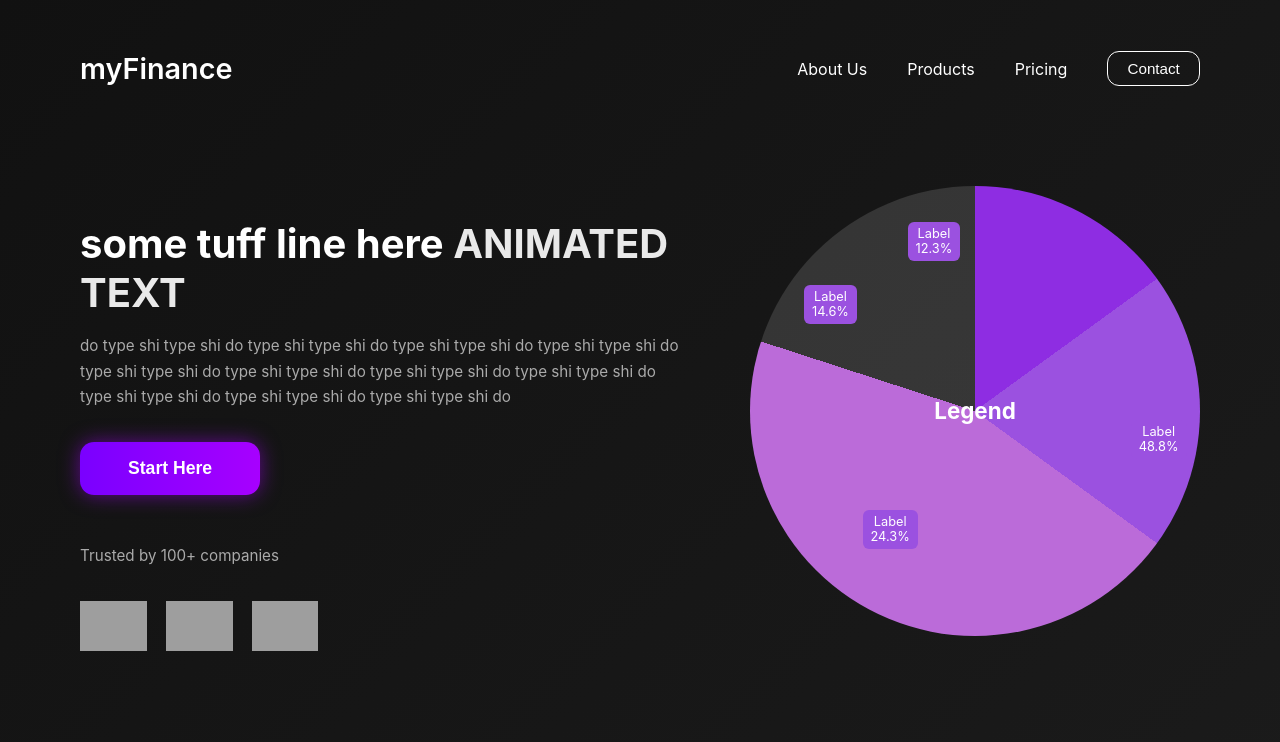
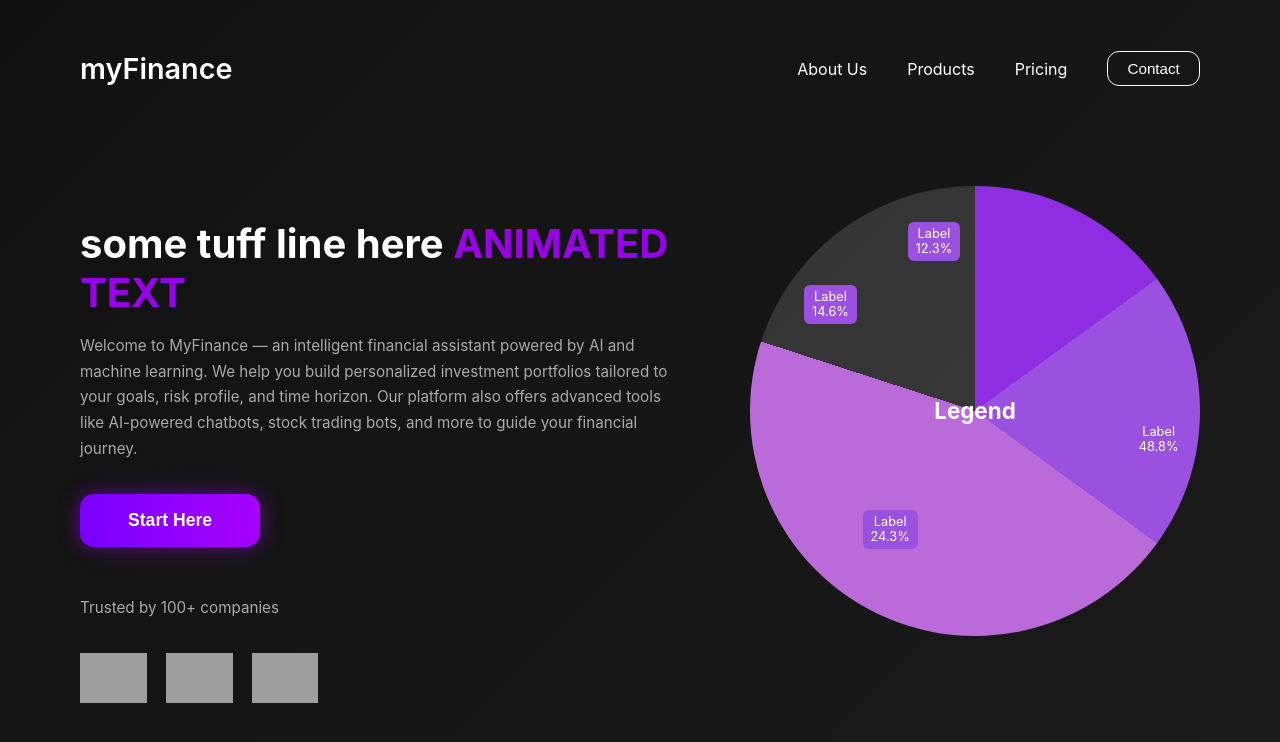
Before and after one commit to monishallada/Myfinance, a React (Create React App) app: page / in a window 1280 px wide. Shown: the top 742 px of the page. Built offline with nearby package versions, Linux system fonts and the light colour scheme; grey boxes are pictures that could not be loaded.

Commit message:
hibyeboys

```diff
--- a/src/MyFinanceLanding.css
+++ b/src/MyFinanceLanding.css
@@ -143,3 +143,6 @@ body, html {
 .label2 { top: 22%; left: 12%; }
 .label3 { top: 72%; left: 25%; }
 .label4 { top: 52%; right: 3%; }
+.highlight {
+  color: #a700ff;
+}
--- a/src/MyFinanceLanding.jsx
+++ b/src/MyFinanceLanding.jsx
@@ -18,12 +18,10 @@ export default function MyFinanceLanding() {
         {/* Left Side */}
         <div className="left">
           <h2>
-            some tuff line here <span className="pulse">ANIMATED TEXT</span>
+            some tuff line here <span className="pulse highlight">ANIMATED TEXT</span>
           </h2>
           <p>
-            do type shi type shi do type shi type shi do type shi type shi do type shi type shi do
-            type shi type shi do type shi type shi do type shi type shi do type shi type shi do
-            type shi type shi do type shi type shi do type shi type shi do
+            Welcome to MyFinance — an intelligent financial assistant powered by AI and machine learning. We help you build personalized investment portfolios tailored to your goals, risk profile, and time horizon. Our platform also offers advanced tools like AI-powered chatbots, stock trading bots, and more to guide your financial journey.
           </p>
           <button className="cta">Start Here</button>
 
```
